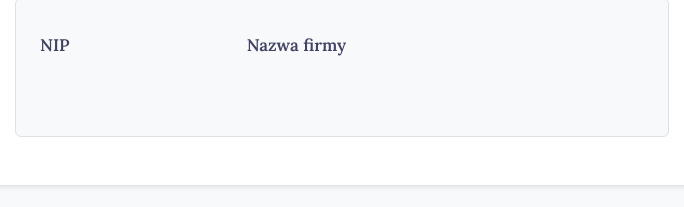
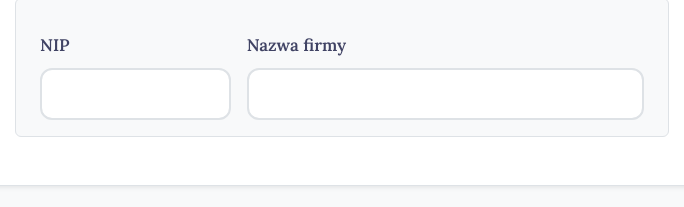
Before and after one commit to ElizaKrupczak/Projekt-Semestralny-Responsywny-Serwis-WWW---Le-niak-Chubatenko-Krupczak, a plain HTML site: page zamowienie.html in a window 1280 px wide. Both pictures are taken after a click on the checkbox "Chcę otrzymać fakturę na firmę". Shown: the part 835-1042 px from the top of the page, 108-792 px from the left. Drawn offline with nearby package versions, Linux system fonts and the light colour scheme; a web font is replaced by a local one.

Commit message:
zmiana nip

```diff
--- a/style.css
+++ b/style.css
@@ -356,3 +356,7 @@ textarea.form-control { min-height: 120px; }
 .error-404-search {
   max-width: 480px;
 }
+#fakturaFields .form-control {
+  background-color: var(--ra-white);
+  border-color: #dee2e6;
+}
```
